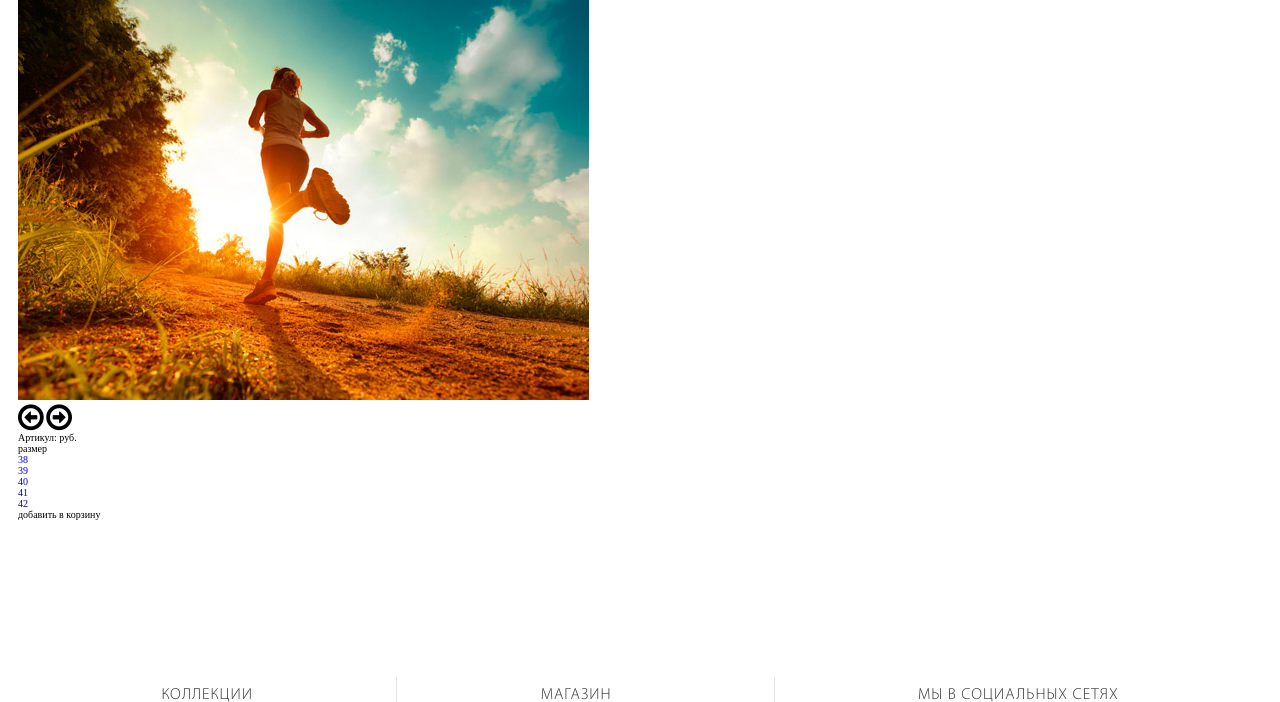
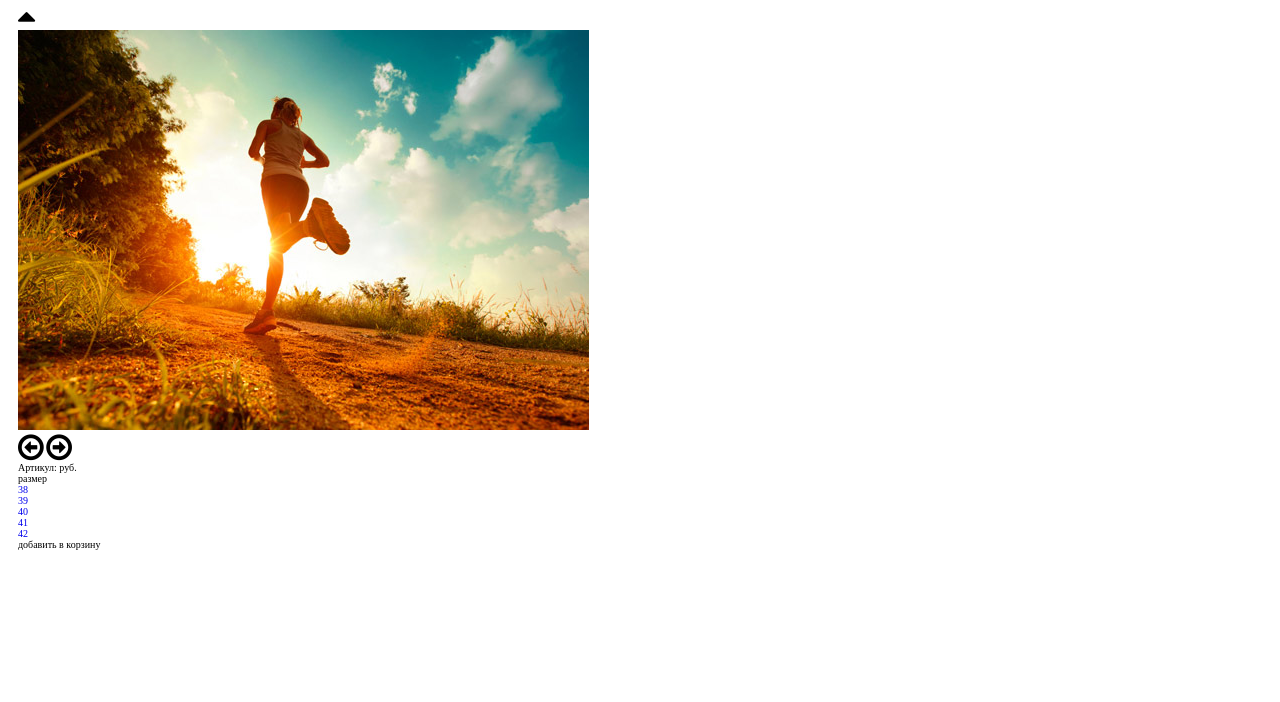
Before and after one commit to seva123321/myworkshoptest, a PHP site: the page made by app/views/Product/showproduct.php in a window 1280 px wide. Shown: the part 101-803 px from the top of the page. Run offline with PHP 8.4, Linux system fonts and the light colour scheme; the template is opened without the code that fills it, so the values that code supplies are empty.

Commit message:
add arrow for imgPannel

```diff
--- a/app/views/Product/showproduct.php
+++ b/app/views/Product/showproduct.php
@@ -3,6 +3,9 @@
     <figure class="card">
         <div class="card__pole">
 
+            <div class="card__arrowArea">
+                <i class="prev fa fa-3x fa-caret-up" aria-hidden="true"></i>
+                <div class="card__wrapImgPannel">
                     <div class="card__imgPannel">
                         <?php
                         if (!is_null($data['url'])) :
@@ -13,6 +16,9 @@
                             <?php
                             endforeach;
                             ?>
+                    </div>
+                </div>
+                <i class="next fa fa-3x fa-caret-down" aria-hidden="true"></i>
             </div>
 
             <div class="card__arrow_pole">
@@ -32,15 +38,10 @@
                 <?php
                         endif;
                 ?>
-                    <!-- <div class="slider-arrows">
-
-                        <i id="arrow-left" class="prev fa fa-3x fa-arrow-circle-o-left"></i>
-                        <i id="arrow-right" class="next fa fa-3x fa-arrow-circle-o-right"></i>
-                    </div> -->
                 </div>
                 <div class="slider-arrows">
-                        <i id="arrow-left" class="prev fa fa-3x fa-arrow-circle-o-left"></i>
-                        <i id="arrow-right" class="next fa fa-3x fa-arrow-circle-o-right"></i>
+                    <i id="slider__arrow-left" class="prev fa fa-3x fa-arrow-circle-o-left"></i>
+                    <i id="slider__arrow-right" class="next fa fa-3x fa-arrow-circle-o-right"></i>
                 </div>
             </div>
 
```
Also changed, not shown: app/public/css/productCard/productCard.css (+35 -5 lines), app/public/js/productCard/productCard.js (+0 -14 lines). Lines whose indentation alone changed are shown as unchanged.
